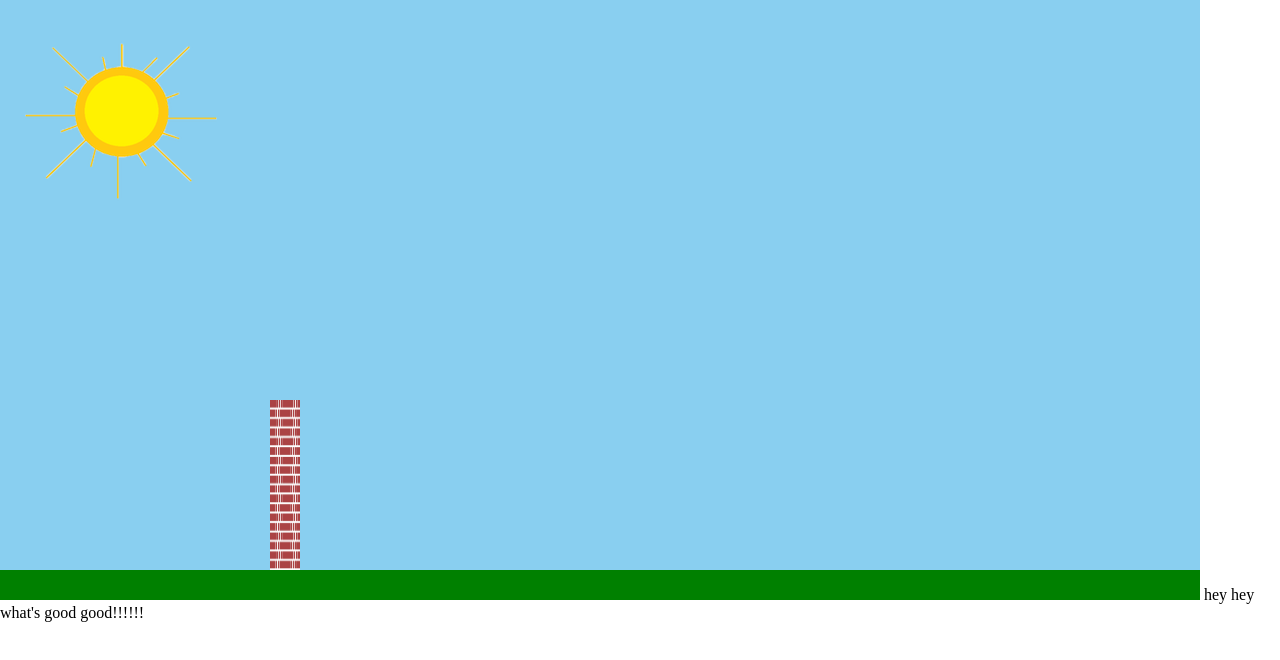
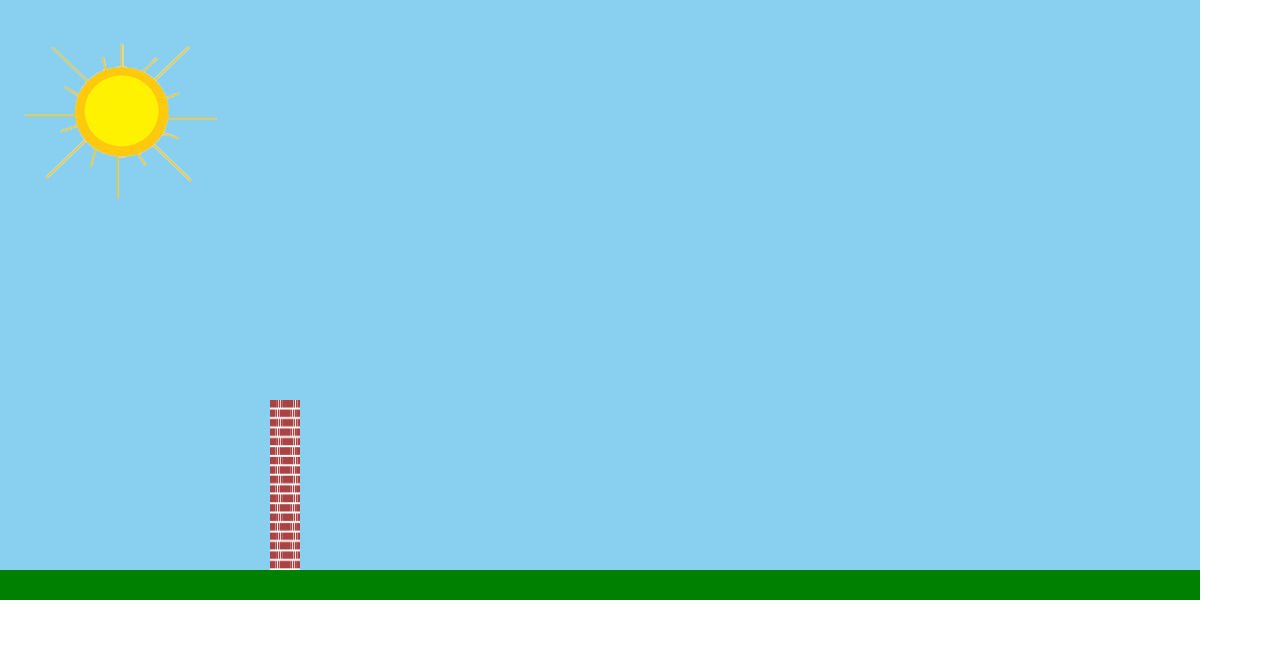
Before and after one commit to BigNatty35/TheBigShot, a website built with webpack: page index.html in a window 1280 px wide. Built offline with nearby package versions, Linux system fonts and the light colour scheme; files whose address does not match are found by name.

Commit message:
removed text from html file

```diff
--- a/index.html
+++ b/index.html
@@ -16,6 +16,5 @@
 <body>
   <canvas id="canvas" width="1200" height="600"></canvas>
   <script src="./dist/dist/lib/bundle.js"></script>
-  hey hey what's good good!!!!!!
 </body>
 </html>
```
